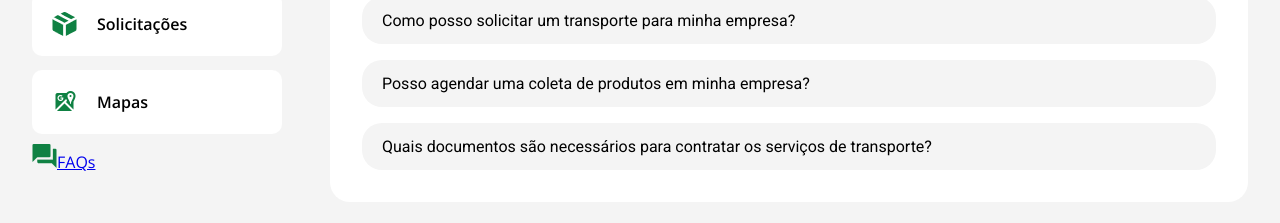
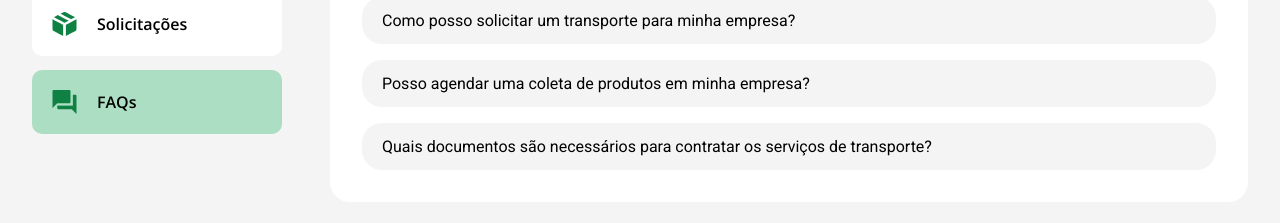
Before and after one commit to pmagalhaes2/rd-log-frontend, a React (Create React App) app: page /support in a window 1280 px wide. Shown: the part 588-811 px from the top of the page. Built offline with nearby package versions, Linux system fonts and the light colour scheme; some icons are missing.

Commit message:
refact: handle active menu

```diff
--- a/src/Components/Menu/Menu.jsx
+++ b/src/Components/Menu/Menu.jsx
@@ -1,13 +1,11 @@
-import React, { useState } from 'react';
-import styles from './Menu.module.scss';
-import menuIcon from '../../assets/images/image 7.png';
-import pack from '../../assets/images/Pack.png';
-import dash from '../../assets/images/Dash.png';
-import truck from '../../assets/images/Truck.png';
-import maps from '../../assets/images/maps.png';
-import faqs from '../../assets/images/FaQs.png';
-import { Link } from 'react-router-dom';
-
+import React from "react";
+import styles from "./Menu.module.scss";
+import menuIcon from "../../assets/images/image 7.png";
+import pack from "../../assets/images/Pack.png";
+import dash from "../../assets/images/Dash.png";
+import truck from "../../assets/images/Truck.png";
+import faqs from "../../assets/images/FaQs.png";
+import { NavLink } from "react-router-dom";
 
 function MenuComponent({ pageName }) {
   return (
@@ -18,26 +16,34 @@ function MenuComponent({ pageName }) {
       </div>
       <div>
         <ul>
-          <li>
+          <NavLink
+            to="/dashboard"
+            className={({ isActive }) => (isActive ? styles.active : "")}
+          >
             <img src={dash} alt="Dashboard" />
             Dashboard
-          </li>
-          <li>
+          </NavLink>
+          <NavLink
+            to="/history"
+            className={({ isActive }) => (isActive ? styles.active : "")}
+          >
             <img src={truck} alt="Histórico" />
             Histórico
-          </li>
-          <li>
+          </NavLink>
+          <NavLink
+            to="/requests"
+            className={({ isActive }) => (isActive ? styles.active : "")}
+          >
             <img src={pack} alt="Solicitações" />
             Solicitações
-          </li>
-          <li>
-            <img src={maps} alt="Mapas" />
-            Mapas
-          </li>
-          <Link to='/support'>
+          </NavLink>
+          <NavLink
+            to="/support"
+            className={({ isActive }) => (isActive ? styles.active : "")}
+          >
             <img src={faqs} alt="FAQs" />
             FAQs
-          </Link>
+          </NavLink>
         </ul>
       </div>
     </div>
--- a/src/Components/Menu/Menu.module.scss
+++ b/src/Components/Menu/Menu.module.scss
@@ -1,21 +1,25 @@
-li {
+a {
   margin: 14px 0;
   padding: 20px;
   margin-bottom: 10px;
   background-color: #fff;
   border-radius: 10px;
+  color: #000000;
   cursor: pointer;
   display: flex;
   font-weight: 600;
   gap: 1.25rem;
   align-items: center;
+  text-decoration: none;
 
-  &:hover,
-  &:active {
-    background-color: #ABDEC2;
+  &:hover {
+    background-color: #abdec2;
+  }
+
+  &.active {
+    background-color: #abdec2;
   }
 }
-
 
 .menu-icon h3 {
   text-align: center;
```
